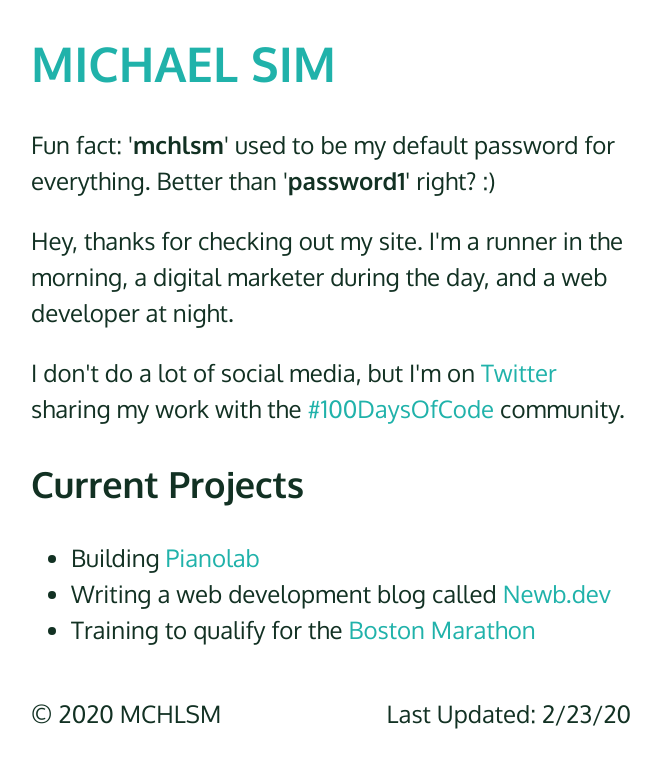
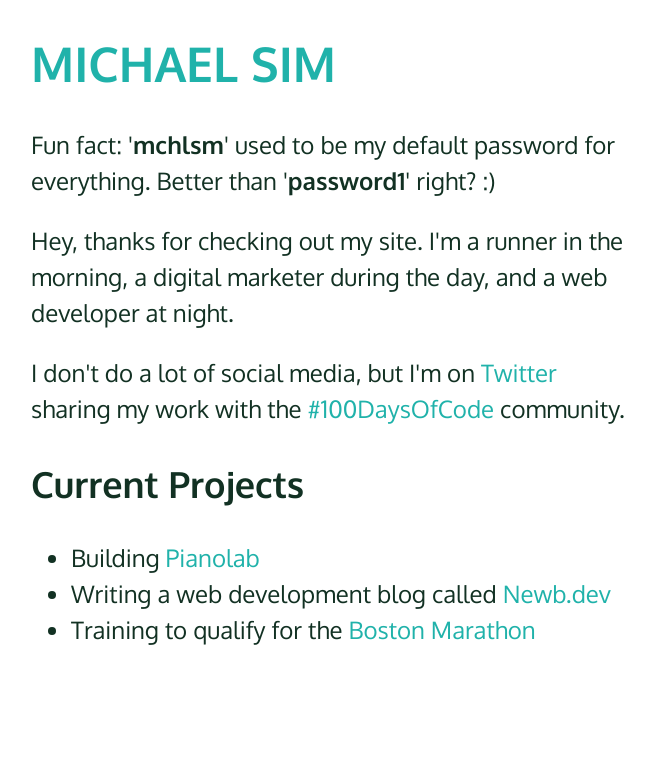
Before and after one commit to mchlsm/mchlsm.com, a plain HTML site: page index.html in a window 1280 px wide. Shown: the whole page, without its empty margins (309-970 px from the left). Drawn offline with Linux system fonts and the light colour scheme.

Commit message:
removed copyright footer and related CSS

```diff
--- a/index.html
+++ b/index.html
@@ -39,12 +39,6 @@
       a:hover {
         color: orange;
       }
-      .copyright {
-        float: left;
-      }
-      .last-updated {
-        float: right;
-      }
       h1 {
         line-height: 1.3;
       }
@@ -52,10 +46,7 @@
     <title>MICHAEL SIM</title>
   </head>
   <body>
-    <header>
     <h1><a href="#" id="titleToggle">MICHAEL SIM</a></h1>
-    </header>
-    <main>
     <p>
       Fun fact: '<strong>mchlsm</strong>' used to be my default password for
       everything. Better than '<strong>password1</strong>' right? :)
@@ -88,15 +79,6 @@
         >
       </li>
     </ul>
-    </main>
-    <footer>
-      <p class="copyright">
-        &copy; 2020 MCHLSM
-      </p>
-      <p class="last-updated">
-        Last Updated: 2/23/20
-      </p>
-    </footer>
     <script>
       const mchlsm = document.getElementById("titleToggle");
       mchlsm.onclick = function() {
```
Lines whose indentation alone changed are shown as unchanged.
